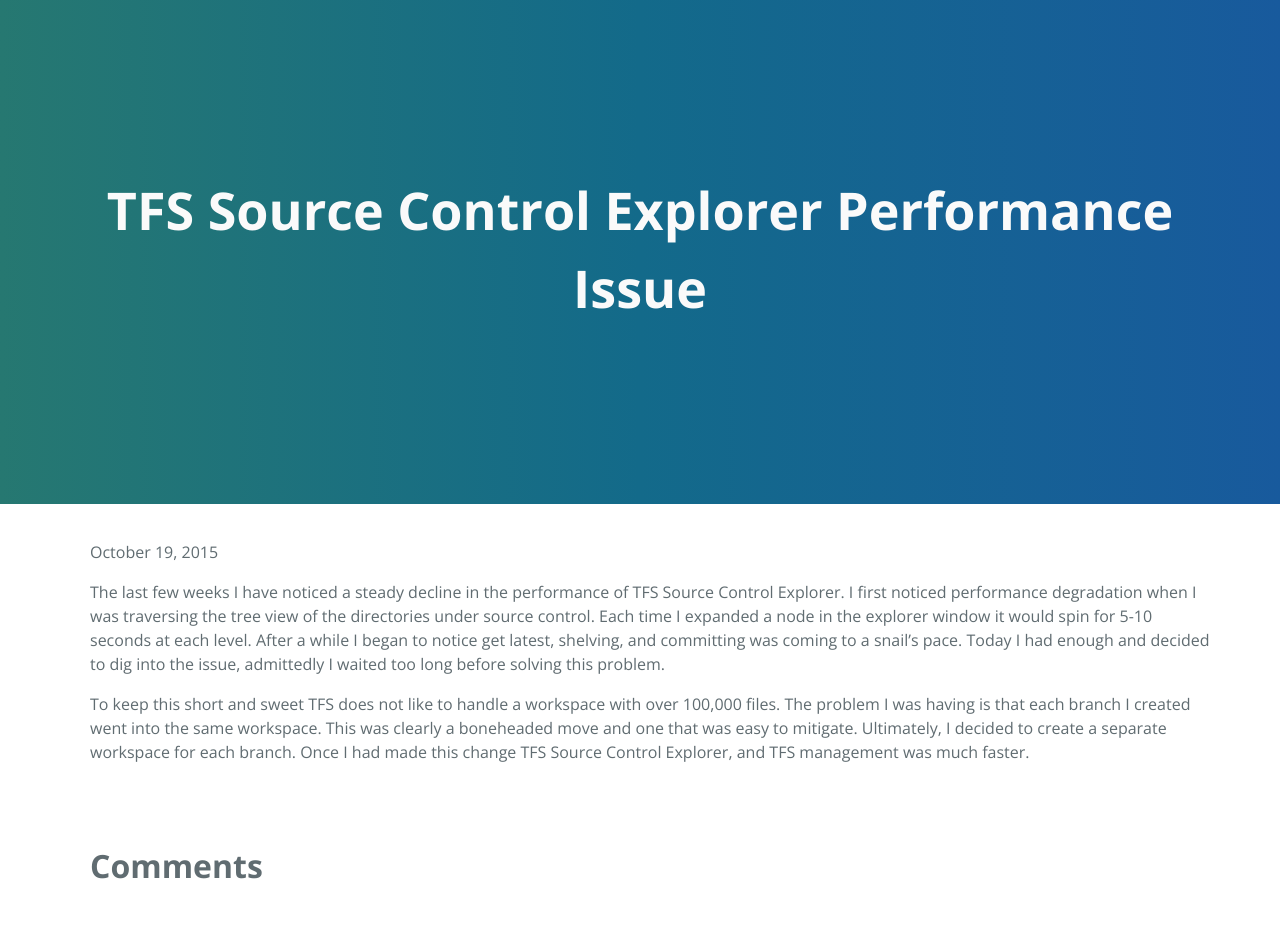
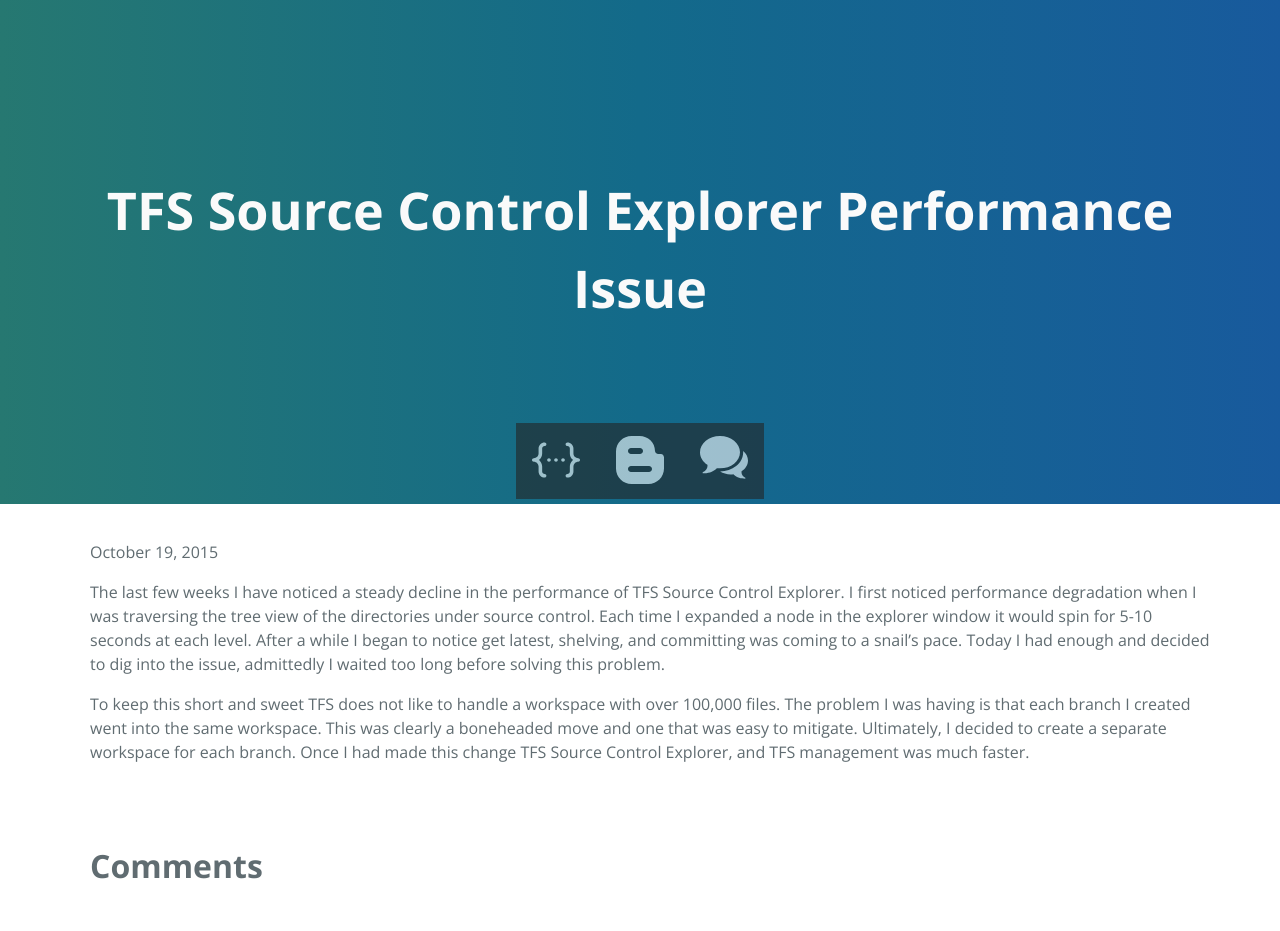
Before and after one commit to sgmeyer/sgmeyer.github.io, a Jekyll site: the page built from _posts/2015/2015-10-19-tfs-source-control-explorer-performance-issue.markdown, in a window 1280 px wide. Built offline with Jekyll 4.4.1, drawn with Linux system fonts in a browser that asks for light colours; comment, search, counter and statistics services are not loaded.

Commit message:
Cleaning up post templates
Inheriting post layout from default and adding global navigation back to
blog posts.

```diff
--- a/_includes/_pageheader.html
+++ b/_includes/_pageheader.html
@@ -1,7 +1,5 @@
 <section class="page-header">
   <h1 class="page-header-name">{% if page.title %}{{ page.title}}{% else %}{{ site.title }}{% endif %}</h1>
   <h2 class="page-header-tagline">{% if page.title == null %}{{ site.subtitle }}{% endif %}</h2>
-  {% if page.title == null %}
-    {% include _homenav.html %}
-  {% endif %}
+  {% include _homenav.html %}
 </section>
--- a/_layouts/post.html
+++ b/_layouts/post.html
@@ -1,6 +1,7 @@
-{% include _head.html %}
-  <body>
-    {% include _pageheader.html %}
+---
+layout: default
+---
+
 <article class="main-content grid grid-pad">
     <p class="author">
     {% include post/_date.html %}
@@ -20,5 +21,3 @@
 <script src="/scripts/libs/svgforeverybody.min.js"></script>
 {% include _analytics.html %}
 {% include _comments.html %}
-  </body>
-</html>
```
Lines whose indentation alone changed are shown as unchanged.
